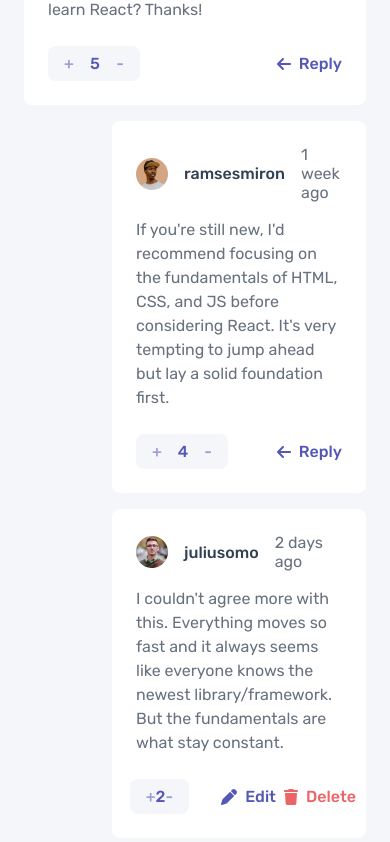
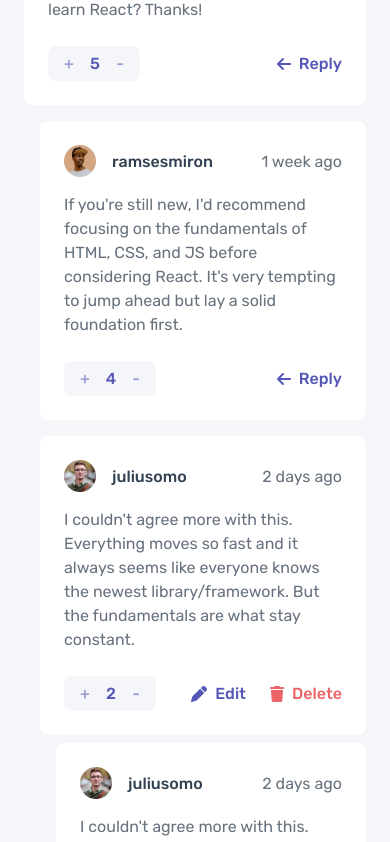
Before and after one commit to Dunkelhaiser/Interactive-Comment-Section, a React (Vite) app: page / in a window 390 px wide. Shown: the part 840-1682 px from the top of the page. Built offline with nearby package versions, Linux system fonts and the light colour scheme.

Commit message:
Improved nested view on phones

```diff
--- a/src/components/Comment/Comment.module.scss
+++ b/src/components/Comment/Comment.module.scss
@@ -150,4 +150,9 @@
     @include flex($gap: 0.5rem, $align: stretch);
 
     margin-left: 5.5rem;
+
+    /* stylelint-disable-next-line order/order */
+    @include respond-phone {
+        margin-left: 1rem;
+    }
 }
```
